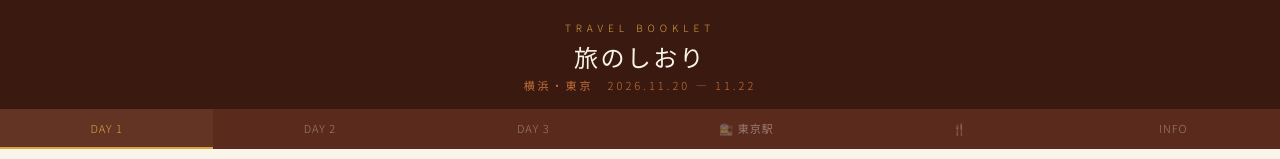
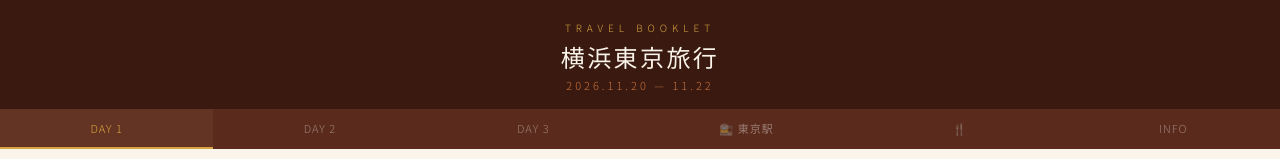
Before and after one commit to pmklmq-eng/travel-shiori-mobile, a plain HTML site: page index.html in a window 1280 px wide. Shown: the top 159 px of the page. Drawn offline with Linux system fonts and the light colour scheme.

Commit message:
タイトルを「横浜東京旅行」に変更
Co-Authored-By: Claude Opus 5.5 <noreply@anthropic.com>
Claude-Session: https://claude.ai/code/session_01PjssGPhG95JgG4cfi8yC5U

```diff
--- a/index.html
+++ b/index.html
@@ -3,7 +3,7 @@
 <head>
 <meta charset="UTF-8">
 <meta name="viewport" content="width=device-width, initial-scale=1.0">
-<title>旅のしおり｜横浜・東京 2026</title>
+<title>横浜東京旅行 2026</title>
 <link href="https://fonts.googleapis.com/css2?family=Shippori+Mincho:wght@400;600;800&family=Noto+Sans+JP:wght@300;400;500&display=swap" rel="stylesheet">
 <style>
 :root {
@@ -306,8 +306,8 @@ body{background:var(--cream);font-family:'Noto Sans JP',sans-serif;color:var(--n
 
 <div class="app-header">
   <div class="app-header-label">TRAVEL BOOKLET</div>
-  <div class="app-header-title">旅のしおり</div>
-  <div class="app-header-date">横浜・東京　2026.11.20 — 11.22</div>
+  <div class="app-header-title">横浜東京旅行</div>
+  <div class="app-header-date">2026.11.20 — 11.22</div>
 </div>
 <div class="tabs" id="tabs">
   <div class="tab active" data-tab="day1">DAY 1</div>
```
Also changed, not shown: 1 other file.
